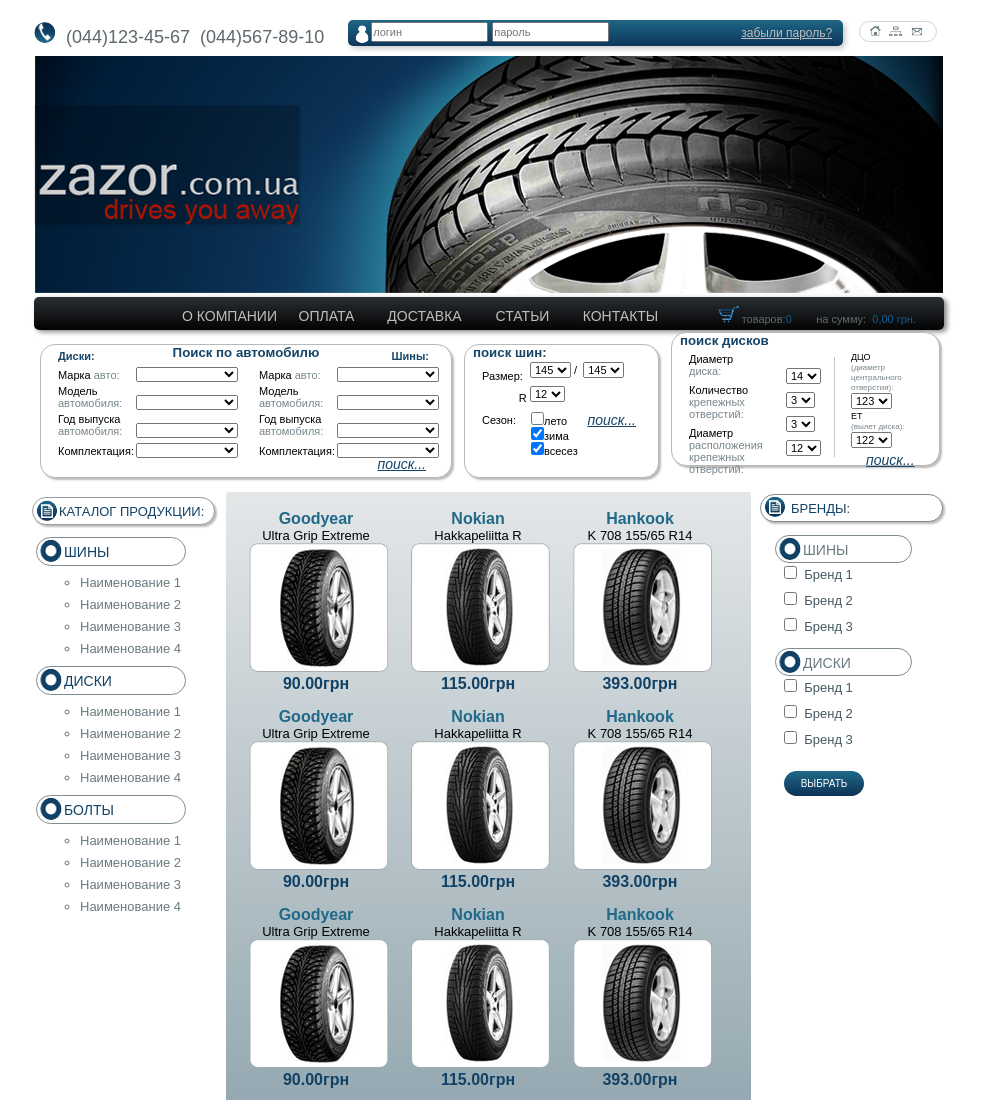
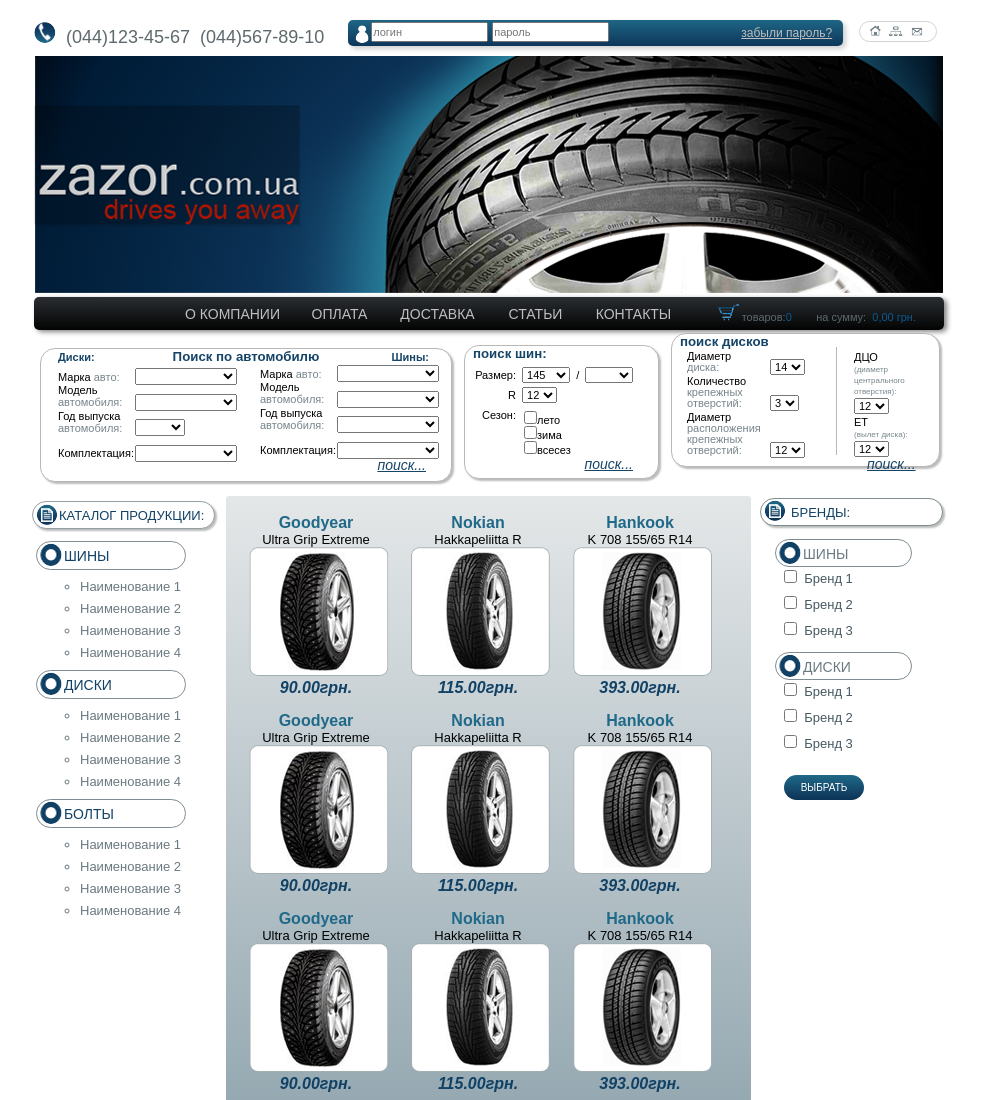
Before and after one commit to Valerya-Starikova/ValeriyaStarikova.github.io, a plain HTML site: page Task6/index.html in a window 1280 px wide. Shown: the top 1100 px of the page, without its empty margins (152-1133 px from the left). Drawn offline with Linux system fonts and the light colour scheme.

Commit message:
6 home work

```diff
--- a/Task6/css/style.css
+++ b/Task6/css/style.css
@@ -128,13 +128,13 @@
     box-shadow: 3px 2px 5px 0px rgba(134, 134, 134, 1);
 }
 .menu ul{
-    margin-left: 148px;
+    margin-left: 141px;
 }
 .menu li{
     display: inline-block;
     height: 26px;
     width: 93px;
-    margin-top: 7px;
+    margin-top: 5px;
     color: white;
     list-style: none;
     text-align: center;
@@ -152,6 +152,14 @@
    border-radius: 40px;
    background: linear-gradient( 0deg, #0c3357, #1f6787);
 }
+.wi{
+    padding-left: 10px;
+    padding-right: 10px;
+}
+.wi:hover{
+    padding-left: 10px;
+    padding-right: 10px;
+}
 .menu p{
     font-family: Arial,sans-serif;
     font-size: 11px;
@@ -164,8 +172,10 @@
 }
 
 
-
-
+.select div{
+   display: inline-block;
+   margin-right: 8px;
+}
 select{
     font-family: Arial,sans-serif;
     font-size: 11px;
@@ -207,8 +217,10 @@
     display: inline-block;
     width: 71px;
     margin-left: 17px;
+    margin-top: -2px;
     font-family: Arial,sans-serif;
     font-size: 11px;
+
 }
 h5{
     font-family: Arial,sans-serif;
@@ -216,7 +228,7 @@
     color: #154467;
 }
 .disks{
-    margin-top: -10px;
+    margin-top: -13px;
     margin-left: 17px;
     font-family: Arial,sans-serif;
     font-size: 11px;
@@ -224,7 +236,7 @@
     color: #154467;
 }
 .shs{
-    margin-top: -10px;
+    margin-top: -13px;
     margin-right: 22px;
     font-family: Arial,sans-serif;
     font-size: 11px;
@@ -233,12 +245,26 @@
 }
 .avto select{
     width: 102px;
-    height: 15px;
+    height: 17px;
+    margin-left: 2px;
+
 }
 .color{
     color: #77858b;
 }
-
+.right{
+    margin-left: 202px;
+    margin-top: -103px;
+}
+.select fieldset{
+    border: none;
+     margin-top: -2px;
+     width: 200px;
+}
+#year{
+    width: 50px;
+    margin-top: -3px;
+}
 
 
 
@@ -250,12 +276,9 @@
     border-radius: 15px;
     border: 1px solid #b8b8b9;
 }
-.sh select{
-    margin-top: 5px;
-}
 .check{
-    margin-top: -5px;
-    margin-left: 4px;
+    margin-top: -10px;
+    margin-left: 59px;
 }
 .sh h5{
     text-align: left;
@@ -263,24 +286,24 @@
 }
 .sh form{
     width: 109px;
-    margin-top: -108px;
-    margin-left: 62px;
     font-family: Arial,sans-serif;
     font-size: 11px;
 }
-
 .sh p{
-    //display: block;
-    margin-left: 17px;
-    padding-top: 5px;
+    margin-left: -4px;
+    padding-top: 6px;
     width: 55px;
-    height: 100px;
+    text-align: right;
     font-family: Arial,sans-serif;
     font-size: 11px;
-    line-height: 2;
+    line-height: 1;
   }
-  .sh input[type="submit"]{
-      margin-right: 0px;
+.sh input[type="submit"]{
+      margin-right: -59px;
+      margin-top: 0px;
+  }
+.size{
+      width: 48px;
   }
 
 
@@ -289,12 +312,11 @@
 .disk{
     width: 267px;
     height: 132px;
+    position: relative;
     background: white;
-    margin-top: -12px;
     box-shadow: 2px 2px 2px 0px rgba(187, 187, 187, 1);
     border-radius: 15px;
     border: 1px solid #b8b8b9;
-    position: relative;
 }
 .disk p{
     display: inline-block;
@@ -303,38 +325,28 @@
     padding-top: 5px;
     font-family: Arial,sans-serif;
     font-size: 11px;
-
+    line-height: 1;
 }
 .disk select{
     display: inline-block;
-    margin-left: 52px;
+    margin-left: 1px;
     margin-top: -17px;
-    position: absolute;
 
 }
-.align{
-    width: 20px;
-    height: 100px;
-    float: right;
-    margin-top: -100px;
-    border-right: 1px solid #bdc6ca;
-
+.disk article{
+   width: 100px;
+   position: absolute;
+   margin-left: 166px;
+   margin-top: -114px;
+   border-left: 1px solid #b8b8b9;
 }
-.align:after {
-content: "";
-display:block;
-clear:both;
+.disk article select{
+    margin-left: 17px;
+    margin-top: 2px;
+    margin-bottom: -2px;
 }
-.align select{
-   margin-left: 37px;
-   margin-top: -11px;
-}
-.align p{
-    display: inline-block;
-    width: 54px;
-    font-size: 9px;
-    margin-top: -10px;
-    margin-left: 37px;
+.disk form fieldset{
+    margin-top: -7px;
 }
 .color-l{
     font-size: 8px;
@@ -346,20 +358,17 @@
 }
 .disk form{
     width: 109px;
-    margin-top: -92px;
-    margin-left: 62px;
+    margin-top: 4px;
+    margin-left: -2px;
     font-family: Arial,sans-serif;
     font-size: 11px;
 
 }
 .disk input[type="submit"]{
     position: absolute;
-    margin-left: 132px;
+    margin-left: 197px;
 }
-.select div{
-    display: inline-block;
-   margin-right: 8px;
-}
+
 
 
 
@@ -562,6 +571,7 @@
 main h3{
     font-family: Arial,sans-serif;
     font-size: 16px;
+    font-style: italic;
     color: #114165;
 
 }
--- a/Task6/index.html
+++ b/Task6/index.html
@@ -35,7 +35,7 @@
                 <img src="img/head.png" alt="head">
                 <div class="menu">
                     <ul>
-                        <li><a href="#">О&nbsp;КОМПАНИИ</a></li>
+                        <li class="wi"><a href="#">О&nbsp;КОМПАНИИ</a></li>
                         <li><a href="#">ОПЛАТА</a></li>
                         <li><a href="#">ДОСТАВКА</a></li>
                         <li><a href="#">СТАТЬИ</a></li>
@@ -51,119 +51,137 @@
                         <span class="disks"><b>Диски:</b></span>
                         <span class="shs"><b>Шины:</b></span>
                     <form action="">
-                        <p>Марка <span class="color">авто:</span></p>
-                        <select name="avto">
-                            <option value="2000"></option>
-                            <option value="2001"></option>
-                        </select>
-                          <p>Марка <span class="color">авто:</span></p>
-                        <select name="avto">
-                            <option value="2000"></option>
-                            <option value="2001"></option>
-                        </select>
-                          <br>
-                          <p>Модель <span class="color">автомобиля:</span></p>
+                        <fieldset>
+                            <p>Марка&nbsp;<span class="color">авто:</span></p>
                             <select name="marka">
                                 <option value="2000"></option>
                                 <option value="2001"></option>
                             </select>
+                        </fieldset>
+                        <fieldset>
                             <p>Модель <span class="color">автомобиля:</span></p>
+                            <select name="model">
+                                <option value="2000"></option>
+                                <option value="2001"></option>
+                            </select>
+                        </fieldset>
+                        <fieldset>
+                            <p>Год выпуска <span class="color">автомобиля:</span></p>
+                            <select id="year" name="year">
+                                <option value="2000"></option>
+                                <option value="2001"></option>
+                            </select>
+                        </fieldset>
+                        <fieldset>
+                            <p><br>Комплектация:</p>
+                            <select name="comlplect">
+                                <option value="2000"></option>
+                                <option value="2001"></option>
+                            </select>
+                        </fieldset>
+                        <article class="right">
+                            <fieldset>
+                                <p>Марка&nbsp;<span class="color">авто:</span></p>
                                 <select name="marka">
                                     <option value="2000"></option>
                                     <option value="2001"></option>
-                        </select><br>
-                         <p>Год выпуска <span class="color">автомобиля:</span></p>
-                         <select name="year" class="year">
+                                </select>
+                            </fieldset>
+                            <fieldset>
+                                <p>Модель <span class="color">автомобиля:</span></p>
+                                <select name="model">
                                     <option value="2000"></option>
                                     <option value="2001"></option>
                                 </select>
+                            </fieldset>
+                            <fieldset>
                                 <p>Год выпуска <span class="color">автомобиля:</span></p>
-                        <select name="year" class="year">
-                            <option value="2000"></option>
-                            <option value="2001"></option>
-                        </select><br>
-                        <p>Комплектация:</p>
-                        <select name="complekt">
+                                <select id="year-r" name="year">
                                     <option value="2000"></option>
                                     <option value="2001"></option>
                                 </select>
-                          <p>Комплектация:</p>
-                        <select name="complekt">
+                            </fieldset>
+                            <fieldset>
+                                <p><br>Комплектация:</p>
+                                <select name="comlplect">
                                     <option value="2000"></option>
                                     <option value="2001"></option>
-                        </select><br>
-
+                                </select>
+                            </fieldset>
+                        </article>
                         <input type="submit" value="Поиск...">
                     </form>
                 </div>
                 <div class="sh">
                     <h5>поиск шин:</h5>
-                    <p>Размер:<br>
-                        &nbsp;&nbsp;&nbsp;&nbsp;&nbsp;&nbsp;&nbsp;&nbsp;&nbsp;&nbsp;&nbsp;&nbsp;R<br>
-                            Сезон:<br>
-                         </p>
                     <form action="">
-
-                        <select name="size">
+                        <fieldset>
+                            <p>Размер:</p>
+                            <select name="size" class="size">
                                 <option value="145">145</option>
                                 <option value="200">200</option>
+                        </select>&nbsp;&nbsp;/&nbsp;<select name="size" class="size">
+                                <option value="145"></option>
+                                <option value="200"></option>
                         </select>
-                          /
-                        <select name="size">
-                            <option value="145">145</option>
-                            <option value="200">200</option>
-                        </select><br>
-
+                        </fieldset>
+                        <fieldset>
+                             <p>R</p>
                             <select name="radius">
                                 <option value="12">12</option>
                                 <option value="14">14</option>
-                        </select> <br><br>
-                        <div class="check">
-                        <input type="checkbox" name="a" id="s" value="лето">лето<br>
-                        <input type="checkbox" name="a" value="зима" checked>зима<br>
-                        <input type="checkbox" name="a" value="всесез" checked>всесез<br>
-                        </div>
+                            </select>
+                        </fieldset>
+                        <fieldset>
+                            <p>Сезон:</p>
+                            <article class="check">
+                                <input type="checkbox" name="a" value="лето">лето<br>
+                                <input type="checkbox" name="a" value="зима">зима<br>
+                                <input type="checkbox" name="a" value="всесез">всесез<br>
+                            </article>
+                        </fieldset>
                         <input type="submit" value="Поиск...">
                     </form>
                 </div>
                 <div class="disk">
-
                     <h5>поиск дисков</h5>
-                    <p>Диаметр <span class="color">диска:</span></p><br>
-                     <p>Количество <span class="color">крепежных отверстий:</span></p><br>
-                     <p>Диаметр <span class="color">расположения крепежных отверстий:</span></p><br>
                      <form>
-                    <select name="diam" >
+                        <fieldset>
+                            <p>Диаметр <span class="color">диска:</span></p>
+                            <select name="diam">
                                 <option value="14">14</option>
                                 <option value="15">15</option>
-                    </select><br> <br>
-                        <select name="count">
+                            </select>
+                        </fieldset>
+                        <fieldset>
+                            <p>Количество <span class="color">крепежных отверстий:</span></p>
+                            <select name="count" >
                                 <option value="3">3</option>
                                 <option value="5">5</option>
-                        </select><br><br>
-                    <select name="count">
-                            <option value="3">3</option>
-                            <option value="5">5</option>
-                    </select><br><br>
+                            </select>
+                        </fieldset>
+                        <fieldset>
+                            <p>Диаметр <span class="color">расположения крепежных отверстий:</span></p>
+                            <select name="count-diam" >
+                                <option value="12">12</option>
+                                <option value="15">15</option>
+                            </select>
+                        </fieldset>
+                         <article>
+                            <p>ДЦО<span class="color-l"><br>(диаметр центрального отверстия):</span></p><br>
+                            <select name="count-diam">
+                                <option value="12">12</option>
+                                <option value="15">15</option>
+                            </select><br>
+                            <p>ЕТ<span class="color-l"><br>(вылет диска):</span></p>
                             <select name="count-diam">
                                 <option value="12">12</option>
                                 <option value="15">15</option>
                             </select>
-                    <div class="align"><p>ДЦО<span class="color-l"><br>(диаметр центрального отверстия):</span></p><br><br>
-                    <select name="count-diam">
-                            <option value="12">123</option>
-                            <option value="15">15</option>
-                    </select><br>
-                        <p>ЕТ<span class="color-l"><br>(вылет диска):</span></p><br> <br>
-                    <select name="count-diam">
-                            <option value="12">122</option>
-                            <option value="15">15</option>
-                    </select>
-                    </div>
+                         </article>
                      <input type="submit" value="Поиск...">
                     </form>
                 </div>
-
             </div>
             <aside id="left-side">
                 <div><p><img src="img/catalog.png" alt="catalog"></p><h6>КАТАЛОГ ПРОДУКЦИИ:</h6></div>
@@ -213,55 +231,55 @@
                         <h4>Goodyear</h4>
                         <p>Ultra Grip Extreme</p><br>
                         <img src="img/goodyear.png" alt="goodyear"><br>
-                        <h3>90.00грн</h3>
+                        <h3>90.00грн.</h3>
                     </li>
                     <li>
                         <h4>Nokian</h4>
                         <p>Hakkapeliitta R</p><br>
                         <img src="img/nokian.png" alt="goodyear"><br>
-                        <h3>115.00грн</h3>
+                        <h3>115.00грн.</h3>
                     </li>
                     <li>
                         <h4>Hankook</h4>
                         <p>K 708 155/65 R14</p><br>
                         <img src="img/hankook.png" alt="goodyear"><br>
-                        <h3>393.00грн</h3>
+                        <h3>393.00грн.</h3>
                     </li>
                     <li>
                         <h4>Goodyear</h4>
                         <p>Ultra Grip Extreme</p><br>
                         <img src="img/goodyear.png" alt="goodyear"><br>
-                        <h3>90.00грн</h3>
+                        <h3>90.00грн.</h3>
                     </li>
                     <li>
                         <h4>Nokian</h4>
                         <p>Hakkapeliitta R</p><br>
                         <img src="img/nokian.png" alt="goodyear"><br>
-                        <h3>115.00грн</h3>
+                        <h3>115.00грн.</h3>
                     </li>
                     <li>
                         <h4>Hankook</h4>
                         <p>K 708 155/65 R14</p><br>
                         <img src="img/hankook.png" alt="goodyear"><br>
-                        <h3>393.00грн</h3>
+                        <h3>393.00грн.</h3>
                     </li>
                     <li>
                         <h4>Goodyear</h4>
                         <p>Ultra Grip Extreme</p><br>
                         <img src="img/goodyear.png" alt="goodyear"><br>
-                        <h3>90.00грн</h3>
+                        <h3>90.00грн.</h3>
                     </li>
                     <li>
                         <h4>Nokian</h4>
                         <p>Hakkapeliitta R</p><br>
                         <img src="img/nokian.png" alt="goodyear"><br>
-                        <h3>115.00грн</h3>
+                        <h3>115.00грн.</h3>
                     </li>
                     <li>
                         <h4>Hankook</h4>
                         <p>K 708 155/65 R14</p><br>
                         <img src="img/hankook.png" alt="goodyear"><br>
-                        <h3>393.00грн</h3>
+                        <h3>393.00грн.</h3>
                     </li>
                 </ul>
             </main>
```
Lines whose indentation alone changed are shown as unchanged.
